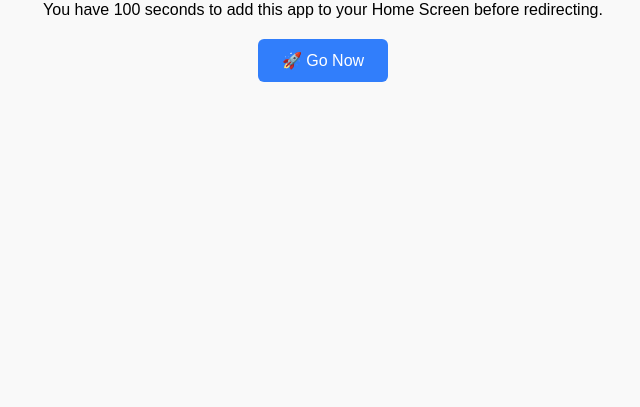
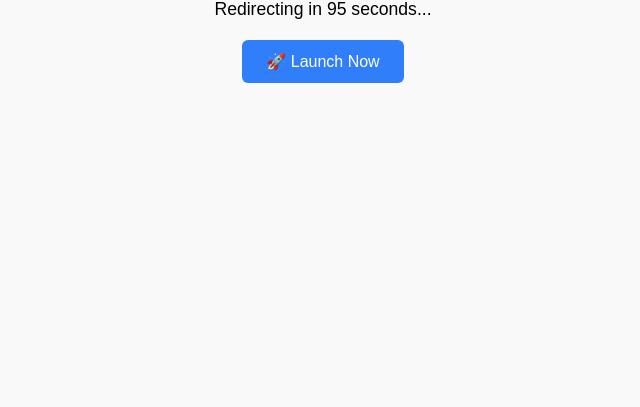
Before and after one commit to Discord-Account-Support-Corp/DASC-Help-Articles, a plain HTML site: page index.html in a window 1280 px wide. Shown: the part 393-800 px from the top of the page, without its empty margins (317-957 px from the left). Drawn offline with Linux system fonts and the light colour scheme.

Commit message:
Update index.html

```diff
--- a/index.html
+++ b/index.html
@@ -18,12 +18,8 @@
       background: #f9f9f9;
       text-align: center;
     }
-    h1 {
-      margin-bottom: 10px;
-    }
-    p {
-      margin: 0 0 20px 0;
-    }
+    h1 { margin-bottom: 10px; }
+    p { margin: 0 0 20px 0; font-size: 1.1rem; }
     button {
       padding: 12px 24px;
       font-size: 1rem;
@@ -34,23 +30,32 @@
       border-radius: 6px;
       transition: background 0.2s ease-in-out;
     }
-    button:hover {
-      background-color: #255bb5;
-    }
+    button:hover { background-color: #255bb5; }
   </style>
 </head>
 <body>
   <h1>Help Scout PWA</h1>
-  <p>You have 100 seconds to add this app to your Home Screen before redirecting.</p>
-  <button id="launch">🚀 Go Now</button>
+  <p id="countdown">Redirecting in 100 seconds...</p>
+  <button id="launch">🚀 Launch Now</button>
 
   <script>
+    const redirectDelay = 100; // seconds
+    let remaining = redirectDelay;
+
     const goToHelpScout = () => {
       window.location.replace("https://secure.helpscout.net/#/whats-next");
     };
 
-    // Auto-redirect after 100 seconds
-    setTimeout(goToHelpScout, 100000);
+    // Countdown display
+    const countdownEl = document.getElementById('countdown');
+    const timer = setInterval(() => {
+      remaining--;
+      countdownEl.textContent = `Redirecting in ${remaining} seconds...`;
+      if (remaining <= 0) {
+        clearInterval(timer);
+        goToHelpScout();
+      }
+    }, 1000);
 
     // Manual button for early launch
     document.getElementById('launch').addEventListener('click', goToHelpScout);
```
